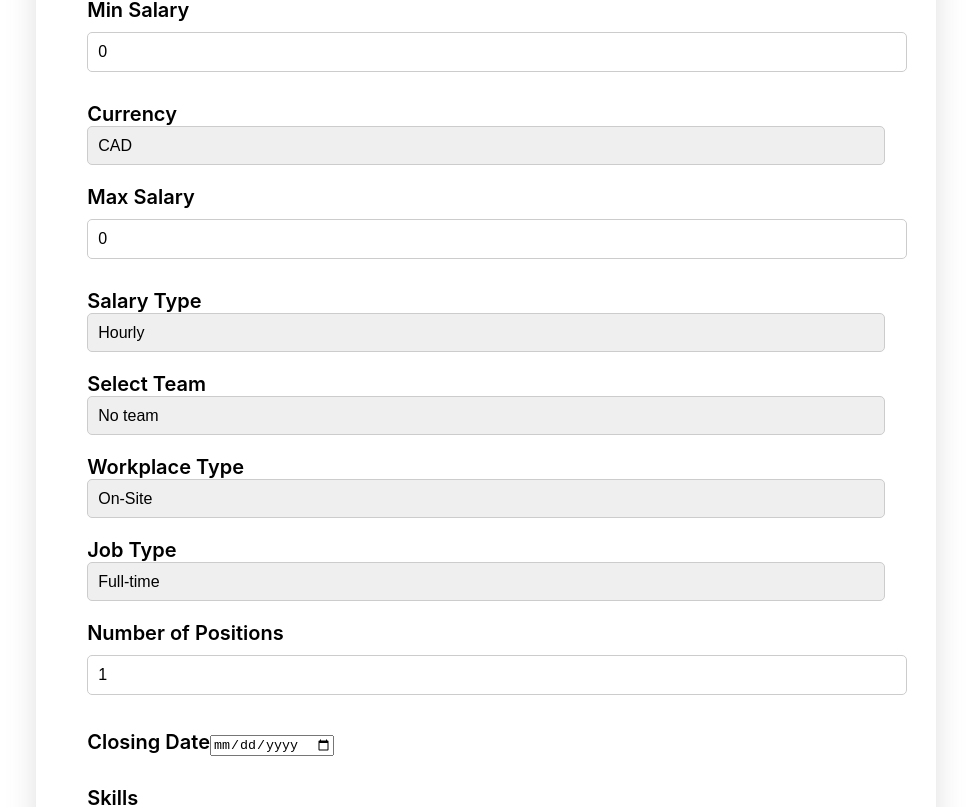
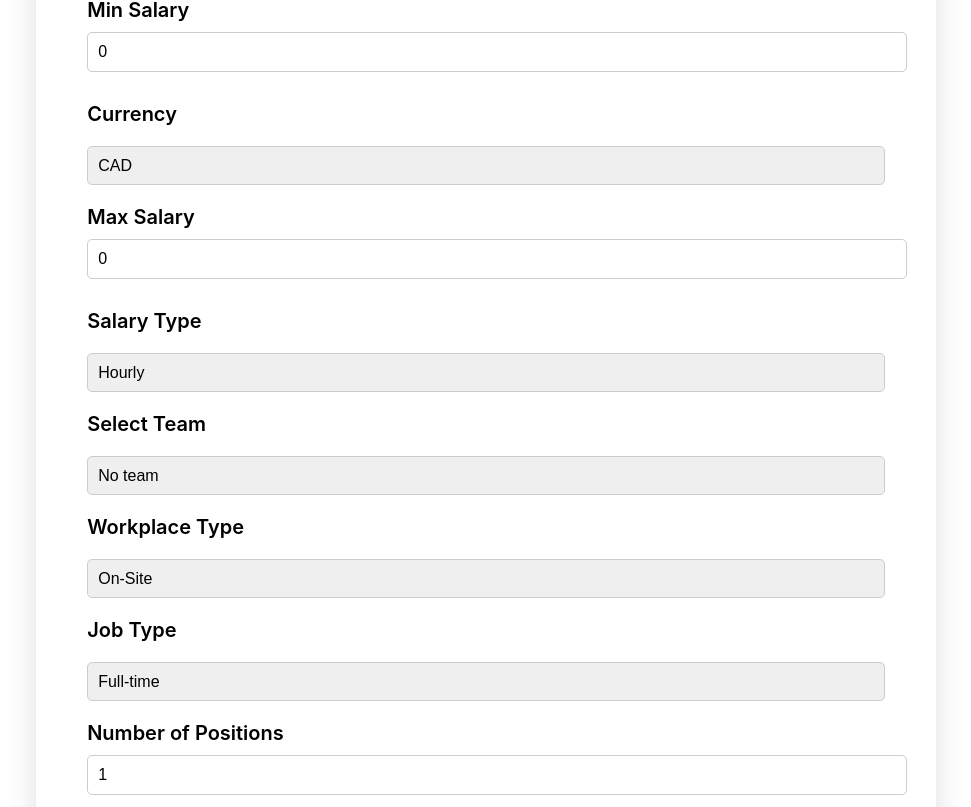
Before and after one commit to dhanushramudri/maron.ai-frontend, a React (Create React App) app: page /dashboard/create-job in a window 1280 px wide. Shown: the part 315-1122 px from the top of the page, without its empty margins (154-1125 px from the left). Built offline with nearby package versions, Linux system fonts and the light colour scheme; no server answers.

Commit message:
updated css

```diff
--- a/src/components/CreateJobForm/CreateJobForm.css
+++ b/src/components/CreateJobForm/CreateJobForm.css
@@ -30,6 +30,7 @@ select {
   border: 1px solid #ccc;
   border-radius: 5px;
   appearance: none;
+  margin-top: 20px;
 }
 
 textarea {
@@ -144,3 +145,17 @@ label {
   font-size: 20px;
   font-weight: 600;
 }
+.closing-date {
+  width: 150px;
+  padding: 8px;
+  border: 1px solid #ccc;
+  border-radius: 4px;
+  font-size: 14px;
+  margin: 0 10px;
+}
+
+.closing-date:focus {
+  outline: none;
+  border-color: #0056b3;
+  box-shadow: 0 0 0 2px rgba(0, 86, 179, 0.2);
+}
--- a/src/components/CreateJobForm/CreateJobForm.jsx
+++ b/src/components/CreateJobForm/CreateJobForm.jsx
@@ -395,8 +395,10 @@ const Form = () => {
               />
             </label>
             <label>
-              Closing Date
+              Closing Date:
               <input
+                className="closing-date"
+                style={{ marginTop: "20px" }}
                 type="date"
                 value={closingDate}
                 onChange={(e) => setClosingDate(e.target.value)}
```
